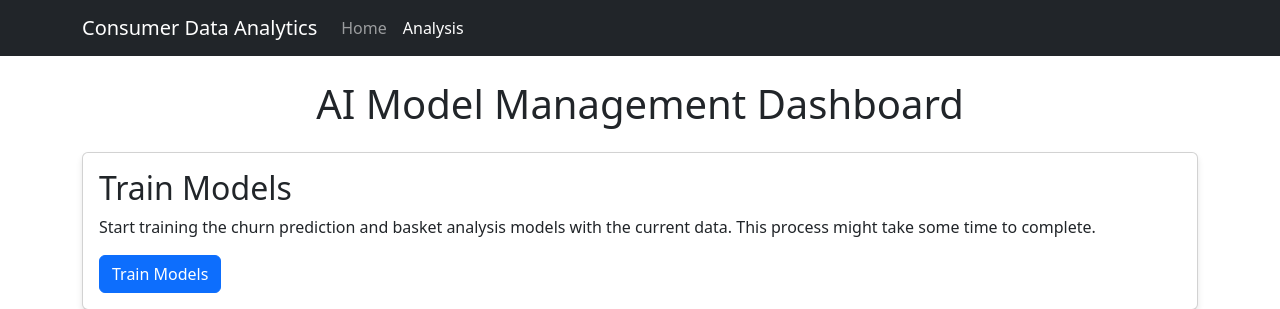
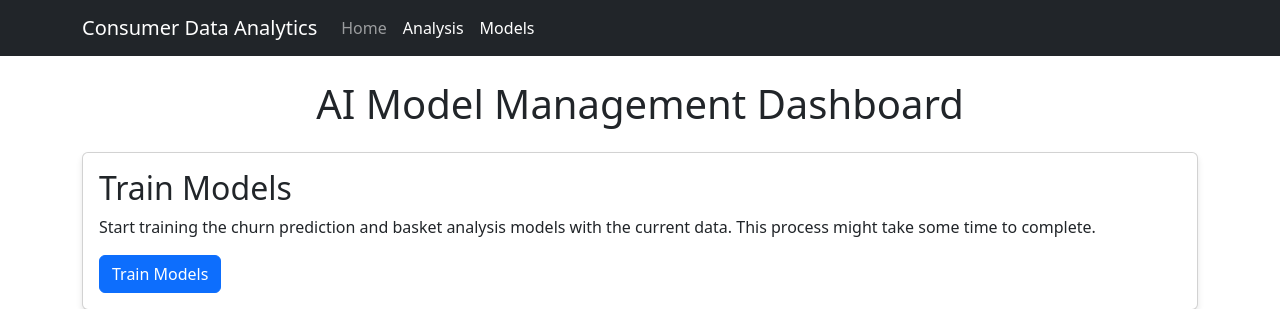
Before and after one commit to aryanksh/cloud-computing-project, a Flask app: page /models in a window 1280 px wide. Shown: the top 309 px of the page. Run offline with Flask 3, Linux system fonts and the light colour scheme.

Commit message:
Edited nav bars

```diff
--- a/templates/analysis.html
+++ b/templates/analysis.html
@@ -42,6 +42,9 @@
                     </li>
                     <li class="nav-item">
                         <a class="nav-link active" href="/analysis">Analysis</a>
+                    </li>
+                    <li class="nav-item">
+                        <a class="nav-link active" href="/models">Models</a>
                     </li>
                 </ul>
             </div>
--- a/templates/models.html
+++ b/templates/models.html
@@ -39,7 +39,8 @@
         }
     </style>
 </head>
-    <body>  <nav class="navbar navbar-expand-lg navbar-dark bg-dark">
+    <body>
+        <nav class="navbar navbar-expand-lg navbar-dark bg-dark">
             <div class="container">
                 <a class="navbar-brand" href="/">Consumer Data Analytics</a>
                 <button class="navbar-toggler" type="button" data-bs-toggle="collapse" data-bs-target="#navbarNav">
@@ -51,7 +52,10 @@
                             <a class="nav-link" href="/">Home</a>
                         </li>
                         <li class="nav-item">
-                        <a class="nav-link active" href="/models">Analysis</a>
+                            <a class="nav-link active" href="/analysis">Analysis</a>
+                        </li>
+                        <li class="nav-item">
+                            <a class="nav-link active" href="/models">Models</a>
                         </li>
                     </ul>
                 </div>
```
Lines whose indentation alone changed are shown as unchanged.
